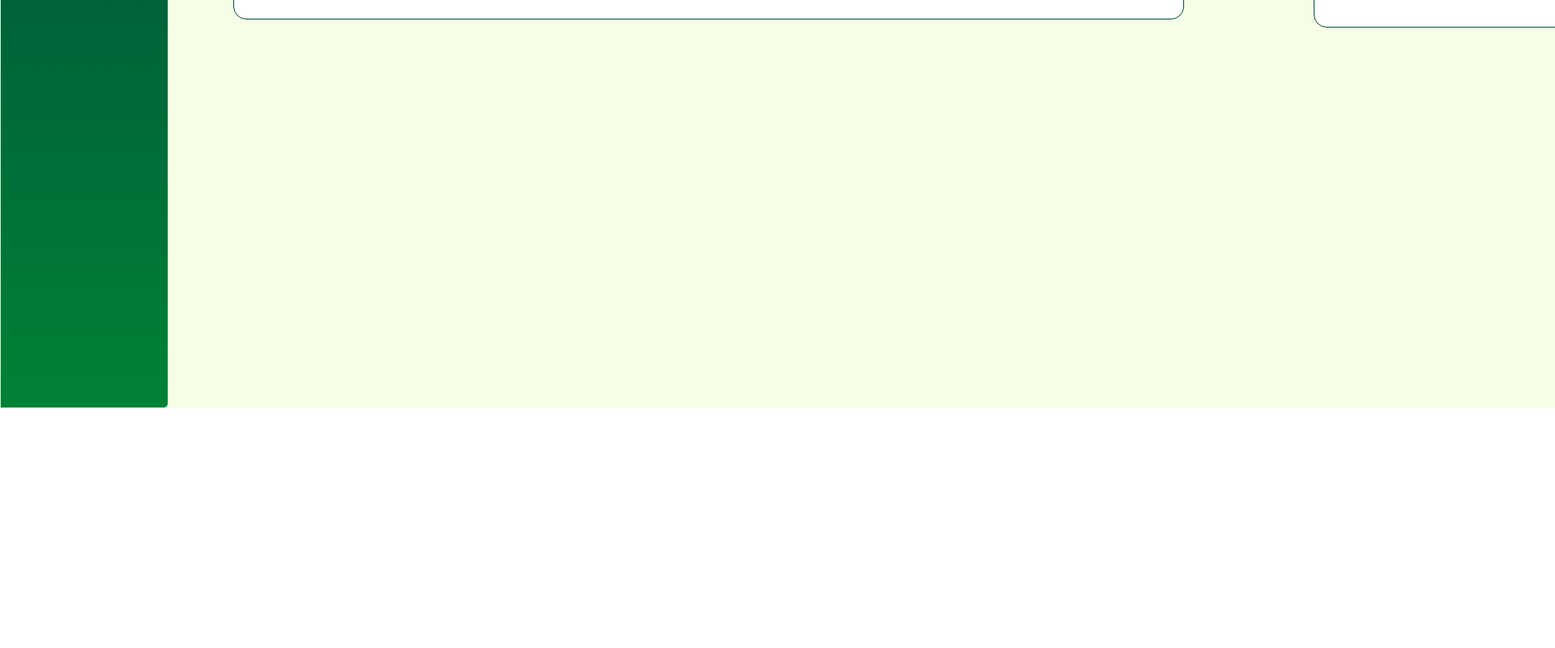
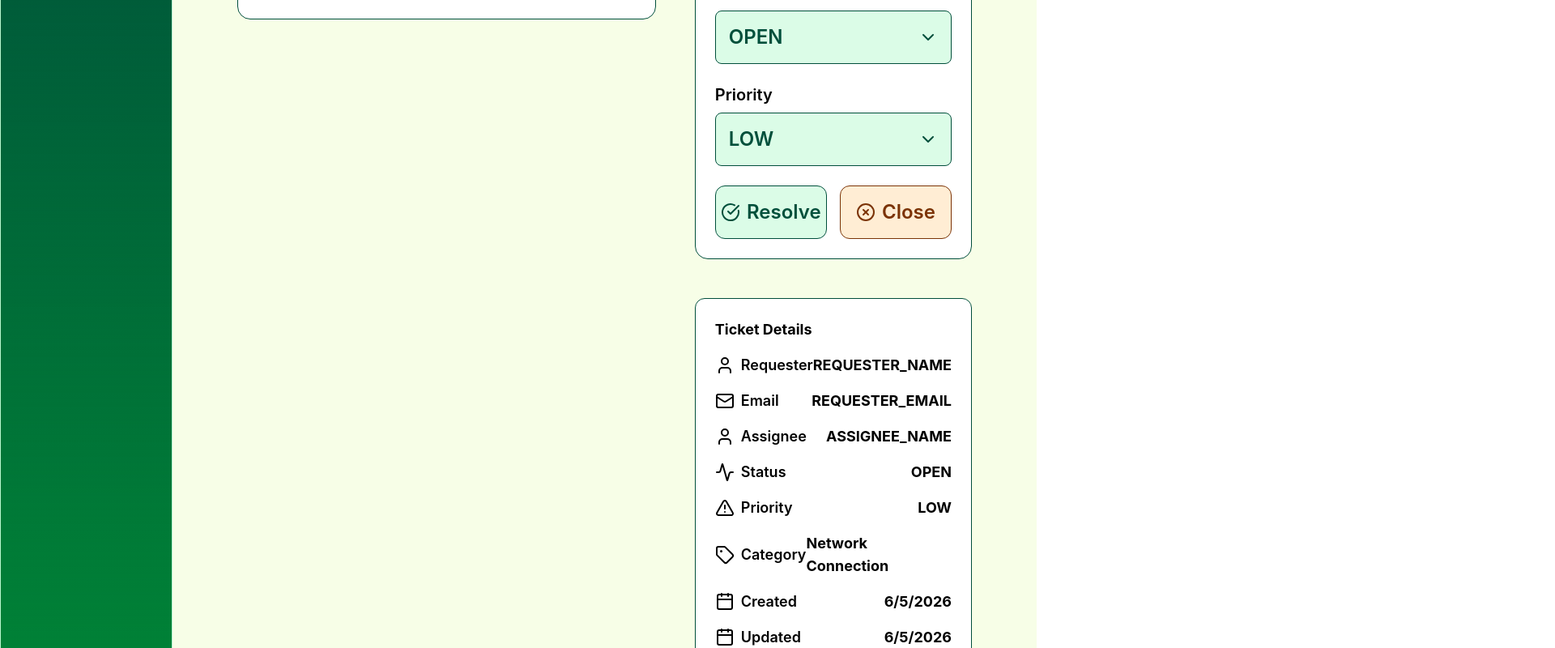
Before and after one commit to ChristianGWolff45/ServiceDesk, a React (Vite) app: page /Workpage/Board/tickets/1 in a window 1280 px wide. Shown: the part 360-1160 px from the top of the page at 81% size, 1920 px wide, since content can reach past the window. Before the commit the page ends 865 px from the top, so only its background shows below. Built offline with nearby package versions, Linux system fonts and the light colour scheme.

Commit message:
updated ticket detail page

```diff
--- /dev/null
+++ b/src/Data/Users.json
@@ -0,0 +1,66 @@
+[
+  {
+    "id": "u1",
+    "email": "alex.morgan@example.com",
+    "phoneNumber": "803-555-0142",
+    "role": "REQUESTER",
+    "firstName": "Alex",
+    "lastName": "Morgan"
+  },
+  {
+    "id": "u2",
+    "email": "jamie.lee@example.com",
+    "phoneNumber": "803-555-0188",
+    "role": "REQUESTER",
+    "firstName": "Jamie",
+    "lastName": "Lee"
+  },
+  {
+    "id": "u3",
+    "email": "taylor.brooks@example.com",
+    "phoneNumber": "803-555-0119",
+    "role": "REQUESTER",
+    "firstName": "Taylor",
+    "lastName": "Brooks"
+  },
+  {
+    "id": "u4",
+    "email": "morgan.rivera@example.com",
+    "phoneNumber": "803-555-0163",
+    "role": "AGENT",
+    "firstName": "Morgan",
+    "lastName": "Rivera"
+  },
+  {
+    "id": "u5",
+    "email": "casey.nguyen@example.com",
+    "phoneNumber": "803-555-0127",
+    "role": "AGENT",
+    "firstName": "Casey",
+    "lastName": "Nguyen"
+  },
+  {
+    "id": "u6",
+    "email": "jordan.patel@example.com",
+    "phoneNumber": "803-555-0194",
+    "role": "AGENT",
+    "firstName": "Jordan",
+    "lastName": "Patel"
+  },
+  {
+    "id": "u7",
+    "email": "riley.carter@example.com",
+    "phoneNumber": "803-555-0156",
+    "role": "ADMIN",
+    "firstName": "Riley",
+    "lastName": "Carter"
+  },
+  {
+    "id": "u8",
+    "email": "sam.wilson@example.com",
+    "phoneNumber": "803-555-0173",
+    "role": "ADMIN",
+    "firstName": "Sam",
+    "lastName": "Wilson"
+  }
+]
--- /dev/null
+++ b/src/Data/comments.json
@@ -0,0 +1,29 @@
+[
+  {
+    "id": "c1",
+    "ticketId": "t1",
+    "authorId": "u1",
+    "body": "I am still having this issue. The WiFi disconnects every few minutes.",
+    "isInternal": false,
+    "createdAt": "2026-06-10T14:45:00Z",
+    "updatedAt": "2026-06-10T14:45:00Z"
+  },
+  {
+    "id": "c2",
+    "ticketId": "t1",
+    "authorId": "u4",
+    "body": "I checked the router logs. Looks like this may be isolated to the second floor access point.",
+    "isInternal": true,
+    "createdAt": "2026-06-10T15:02:00Z",
+    "updatedAt": "2026-06-10T15:02:00Z"
+  },
+  {
+    "id": "c3",
+    "ticketId": "t1",
+    "authorId": "u4",
+    "body": "Thanks for the update. I am looking into the access point now.",
+    "isInternal": false,
+    "createdAt": "2026-06-10T15:05:00Z",
+    "updatedAt": "2026-06-10T15:05:00Z"
+  }
+]
--- a/src/components/WorkspaceNavigation.jsx
+++ b/src/components/WorkspaceNavigation.jsx
@@ -6,8 +6,10 @@ import {
   ChevronLeft,
 } from "lucide-react";
 import { useState } from "react";
+import { useNavigate } from "react-router-dom";
 
 export function WorkspaceNavigation() {
+  const navigate = useNavigate();
   const [select, setSelected] = useState("All Tickets");
   const handleSelectedChange = (selected) => {
     setSelected(selected);
@@ -18,16 +20,19 @@ export function WorkspaceNavigation() {
         <p className="p-1">Tickets</p>
         <div>
           <button
-            className={`flex gap-2 p-1 rounded-sm cursor-pointer items-center ${select === "ALL_TICKETS" ? "bg-sky-600" : "hover:bg-sky-500"}`}
-            onClick={() => handleSelectedChange("ALL_TICKETS")}
+            className={`flex gap-2 p-1 rounded-sm cursor-pointer items-center `}
+            onClick={() => {
+              handleSelectedChange("ALL_TICKETS");
+              navigate("/Workpage/Board");
+            }}
           >
             <FolderKanban />
             All Tickets
           </button>
         </div>
-        <div>
+        {/* <div>
           <button
-            className={`flex gap-2 p-1 rounded-sm cursor-pointer items-center ${select === "MY_TICKETS" ? "bg-sky-600" : "hover:bg-sky-500"}`}
+            className={`flex gap-2 p-1 rounded-sm cursor-pointer items-center}
             onClick={() => handleSelectedChange("MY_TICKETS")}
           >
             <TicketCheck />
@@ -36,13 +41,13 @@ export function WorkspaceNavigation() {
         </div>
         <div>
           <button
-            className={`flex gap-2 p-1 rounded-sm cursor-pointer items-center  ${select === "UNASSIGNED_TICKETS" ? "bg-sky-600" : "hover:bg-sky-500"}`}
+            className={`flex gap-2 p-1 rounded-sm cursor-pointer items-center }
             onClick={() => handleSelectedChange("UNASSIGNED_TICKETS")}
           >
             <TicketX />
             Unassigned Tickets
           </button>
-        </div>
+        </div> */}
       </div>
     </div>
   );
--- a/src/pages/Ticket.jsx
+++ b/src/pages/Ticket.jsx
@@ -1,5 +1,7 @@
 import { useParams } from "react-router-dom";
 import { useTickets } from "../hooks/useTickets";
+import { useState } from "react";
+
 import {
   Tag,
   TriangleAlert,
@@ -7,6 +9,12 @@ import {
   UserPlus,
   ChevronDown,
   ChevronUp,
+  CheckCircle,
+  XCircle,
+  Mail,
+  Activity,
+  Calendar,
+  User,
 } from "lucide-react";
 
 export function Ticket() {
@@ -15,11 +23,16 @@ export function Ticket() {
   const { tickets } = useTickets();
   const ticket = tickets.find((ticket) => ticket.id === ticketId);
 
+  const [statusDropdown, setStatusDropdown] = useState(false);
+  const [status, setStatus] = useState(ticket.status);
+  const [priorityDropdown, setPriorityDropdown] = useState(false);
+  const [priority, setPriority] = useState(ticket.priority);
+
   return (
     <div className="bg-lime-50">
-      <div className="grid grid-cols-[2fr_1fr]  justify-self-center w-500">
+      <div className="grid grid-cols-[2fr_1fr] gap-12 justify-self-center w-full">
         <div>
-          <div className="m-20 p-6 border bg-white border-emerald-900 rounded-2xl  flex-col flex gap-2">
+          <div className="ml-20 mt-20 p-6 border bg-white border-emerald-900 rounded-2xl  flex-col flex gap-2">
             <p className="flex gap-4 ml-2 text-xl items-center">
               <span className="p-2 pl-4 pr-4 border-emerald-900 bg-green-100 rounded-md border">
                 {ticket.id}
@@ -54,24 +67,117 @@ export function Ticket() {
             </div>
           </div>
         </div>
-        <div>
-          <div className="border bg-white border-emerald-900 m-20 rounded-2xl flex flex-col text-lg p-8">
-            <p>Actions</p>
-            <p>manage this ticket</p>
+        <div className="flex flex-col gap-12 mr-20 mt-20">
+          <div className="border bg-white border-emerald-900 rounded-2xl flex flex-col text-lg p-6 gap-6">
+            <div>
+              <p className="text-xl font-bold">Actions</p>
+              <p>manage this ticket</p>
+            </div>
 
-            <button className="flex gap-2">
-              <UserPlus /> Assign to me
+            <button className="flex gap-2 w-full bg-green-700 text-white font-semibold rounded-xl cursor-pointer justify-center p-4 text-2xl items-center">
+              <UserPlus />
+              <p>Assign to me</p>
             </button>
             <label>
-              <p className="text-xl font-semibold">Status</p>
-              <button className="w-full   bg-green-700 text-white rounded-lg p-2">
+              <p className="text-xl font-semibold mb-2">Status</p>
+              <button
+                onClick={() => setStatusDropdown(!statusDropdown)}
+                className="flex items-center bg-green-100 border border-emerald-900 rounded-lg w-full justify-between p-4 cursor-pointer text-2xl font-semibold text-emerald-900 "
+              >
                 {ticket.status}
+                {statusDropdown ? <ChevronUp /> : <ChevronDown />}
               </button>
             </label>
-            <label>
-              Priority
-              <button>{ticket.priority}</button>
+            <label className="">
+              <p className="text-xl font-semibold mb-2">Priority </p>
+              <button
+                onClick={() => setPriorityDropdown(!priorityDropdown)}
+                className="flex items-center bg-green-100 border border-emerald-900 rounded-lg w-full justify-between p-4 cursor-pointer text-2xl font-semibold text-emerald-900 "
+              >
+                {ticket.priority}
+                {priorityDropdown ? <ChevronUp /> : <ChevronDown />}
+              </button>
             </label>
+            <div className="flex gap-4 w-full justify-between">
+              <button className="flex items-center gap-2 text-2xl font-semibold w-full bg-green-100 border-emerald-900 pt-4 pb-4 justify-center rounded-xl border text-emerald-900 cursor-pointer hover:bg-green-200">
+                <CheckCircle />
+                Resolve
+              </button>
+              <button className="flex items-center gap-2 text-2xl font-semibold w-full bg-orange-100 border-amber-900 border rounded-xl pt-4 pb-4 justify-center text-amber-900 cursor-pointer hover:bg-orange-200">
+                <XCircle />
+                Close
+              </button>
+            </div>
+          </div>
+          <div className="bg-white border flex flex-col text-lg  gap-4 rounded-xl border-emerald-900 w-full p-6">
+            <h1 className="font-bold">Ticket Details</h1>
+            <div className="flex justify-between">
+              <div className="flex gap-2 items-center font-semibold">
+                <User />
+                <p>Requester</p>
+              </div>
+              <p className="font-bold">REQUESTER_NAME</p>
+            </div>
+
+            <div className="flex justify-between">
+              <div className="flex gap-2 items-center font-semibold">
+                <Mail />
+                <p>Email</p>
+              </div>
+              <p className="font-bold"> REQUESTER_EMAIL</p>
+            </div>
+
+            <div className="flex justify-between">
+              <div className="flex gap-2 items-center font-semibold">
+                <User />
+                <p>Assignee</p>
+              </div>
+              <p className="font-bold">ASSIGNEE_NAME</p>
+            </div>
+
+            <div className="flex justify-between">
+              <div className="flex gap-2 items-center font-semibold">
+                <Activity />
+                <p>Status</p>
+              </div>
+              <p className="font-bold">{ticket.status}</p>
+            </div>
+
+            <div className="flex justify-between">
+              <div className="flex gap-2 items-center font-semibold">
+                <TriangleAlert />
+                <p>Priority</p>
+              </div>
+              <p className="font-bold">{ticket.priority}</p>
+            </div>
+
+            <div className="flex justify-between">
+              <div className="flex gap-2 items-center font-semibold">
+                <Tag />
+                <p>Category</p>
+              </div>
+              <p className="font-bold">{ticket.category}</p>
+            </div>
+
+            <div className="flex justify-between">
+              <div className="flex gap-2 items-center font-semibold">
+                <Calendar />
+                <p>Created</p>
+              </div>
+              <p className="font-bold">
+                {new Date(ticket.createdAt).toLocaleDateString()}
+              </p>
+            </div>
+
+            <div className="flex justify-between">
+              <div className="flex gap-2 items-center font-semibold">
+                <Calendar />
+                <p>Updated</p>
+              </div>
+              <p className="font-bold">
+                {new Date(ticket.updatedAt).toLocaleDateString()}
+              </p>
+            </div>
           </div>
         </div>
       </div>
```
